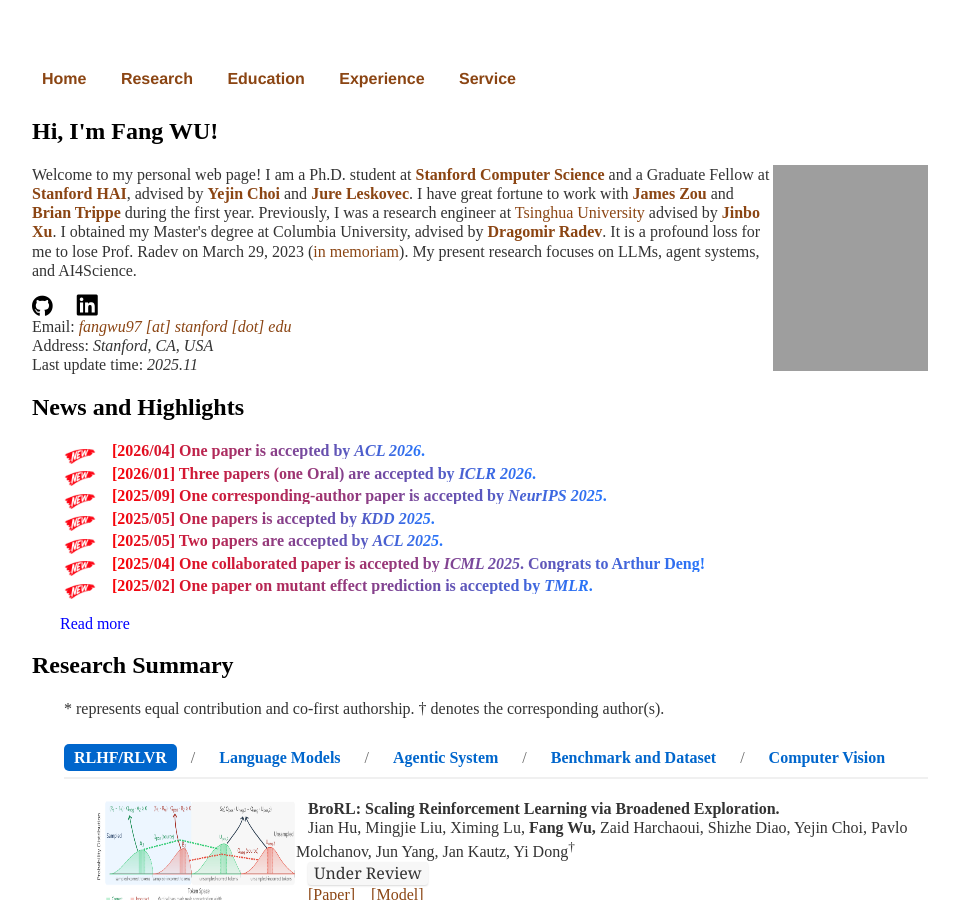
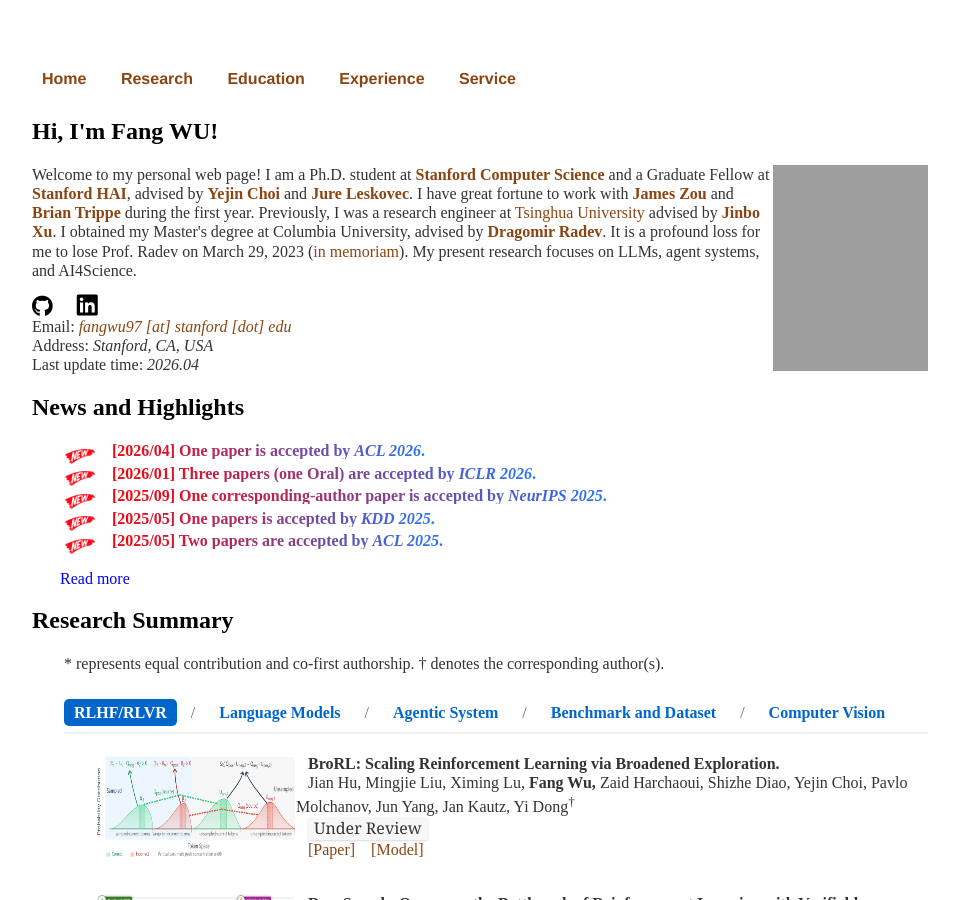
Before and after one commit to smiles724/smiles724.github.io, a Jekyll site: the page built from index.html, in a window 1280 px wide and 900 px high. Shown: the whole window, without its empty margins (160-1119 px from the left). Built offline with Jekyll 4.4.1, drawn with Linux system fonts in a browser that asks for light colours; nearby versions of some CDN libraries; a style sheet for code colours, icons or effects is not loaded; grey boxes are pictures that could not be loaded.

Commit message:
update new info

```diff
--- a/index.html
+++ b/index.html
@@ -123,7 +123,7 @@
 		Email: <em><a href="fangwu97@stanford.edu">fangwu97 [at] stanford [dot] edu</a> </em> <br>
 		<!-- <a href="fw2359@columbia.edu]">[fw2359 at columbia dot edu]</a> -->
 		Address: <em>Stanford, CA, USA</em> <br>
-		Last update time: <em>2025.11</em>
+		Last update time: <em>2026.04</em>
 	</p>
 	<div id="papers-container"></div>
 
@@ -141,13 +141,13 @@
 			<img src="img/new.png" align="middle" width="32" height="15"/>
 			<b  style="background-image: linear-gradient(90deg,#ff0000 0,#2575fc); -webkit-background-clip: text; -webkit-text-fill-color: transparent;">
 			    &nbsp&nbsp [2025/05] Two papers are accepted by <em>ACL 2025</em>. <br></b>
+			<span id="more1" style="display: none;">
 			<img src="img/new.png" align="middle" width="32" height="15"/>
 			<b  style="background-image: linear-gradient(90deg,#ff0000 0,#2575fc); -webkit-background-clip: text; -webkit-text-fill-color: transparent;">
 			    &nbsp&nbsp [2025/04] One collaborated paper is accepted by <em>ICML 2025</em>. Congrats to <a href="https://scholar.google.com/citations?user=dJjFMA4AAAAJ&hl=en">Arthur Deng!</a> <br></b>
 			<img src="img/new.png" align="middle" width="32" height="15"/>
 			<b  style="background-image: linear-gradient(90deg,#ff0000 0,#2575fc); -webkit-background-clip: text; -webkit-text-fill-color: transparent;">
 			    &nbsp&nbsp [2025/02] One paper on mutant effect prediction is accepted by <em>TMLR</em>. <br></b>
-			<span id="more1" style="display: none;">
 			<img src="img/new.png" align="middle" width="32" height="15"/>
 			<b  style="background-image: linear-gradient(90deg,#ff0000 0,#2575fc); -webkit-background-clip: text; -webkit-text-fill-color: transparent;">
 			    &nbsp&nbsp [2024/12] One paper on dynamic surface modeling is accepted by <em>AAAI 2025</em>. <br></b>
```
